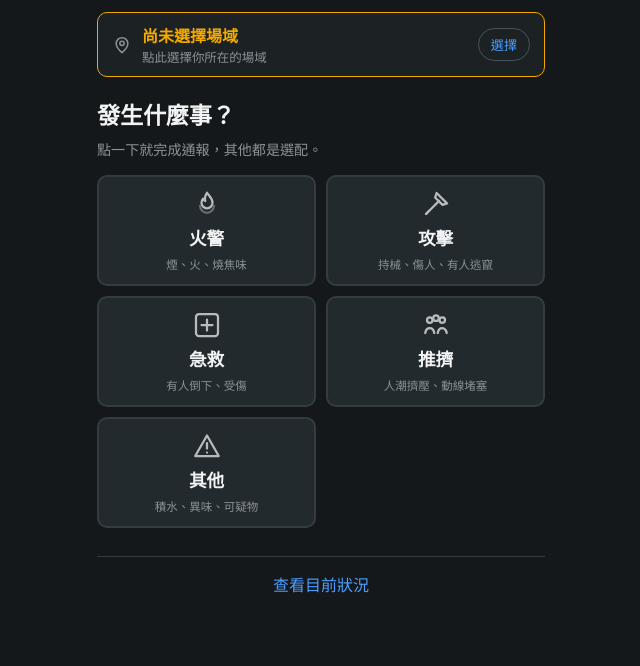
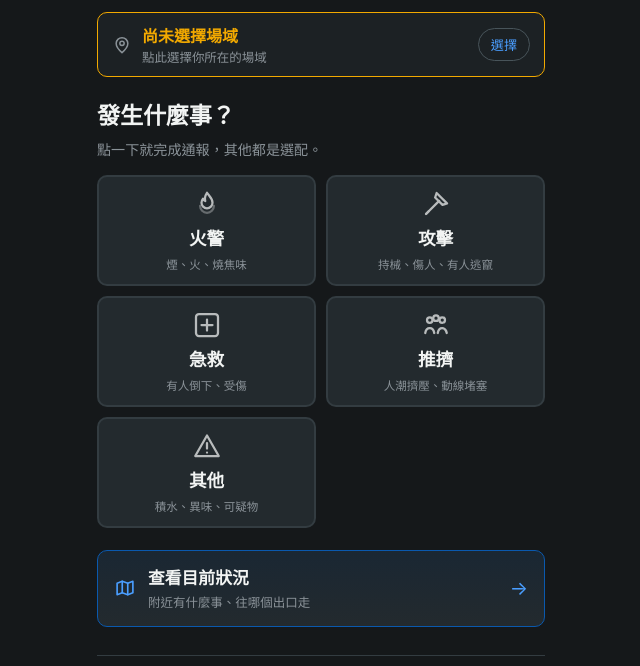
Before and after one commit to FanYueee/NearPulse, a React (Vite) app in the folder client/: page / in a window 1280 px wide. Shown: the top 666 px of the page, without its empty margins (319-959 px from the left). Built offline with nearby package versions, Linux system fonts and the light colour scheme.

Commit message:
態勢頁加入目前位置

```diff
--- a/client/src/pages/ReportPage.jsx
+++ b/client/src/pages/ReportPage.jsx
@@ -840,8 +840,20 @@ export default function ReportPage() {
 
       {error && <p className="error-note" style={{ marginTop: 12 }}>{error}</p>}
 
+      {/* 這不是頁尾連結，是**另一半的功能**。
+          回報與查看是兩個對等的入口，把其中一個做成一行小字，
+          等於告訴使用者它不重要——而事實上多數人打開 App 是為了「看發生什麼事」，
+          不是為了通報。 */}
+      <a className="situation-cta" href="#/situation">
+        <Pictogram name="map" size={22} />
+        <span className="situation-cta-body">
+          <b>查看目前狀況</b>
+          <span className="situation-cta-sub">附近有什麼事、往哪個出口走</span>
+        </span>
+        <span className="situation-cta-go" aria-hidden="true">→</span>
+      </a>
+
       <footer className="page-footer">
-        <a href="#/situation">查看目前狀況</a>
         {venue?.attribution && <p className="attribution">{venue.attribution}</p>}
       </footer>
 
--- a/client/src/pages/SituationPage.jsx
+++ b/client/src/pages/SituationPage.jsx
@@ -29,7 +29,7 @@ import { startSituationPolling } from '../modules/api.js';
 import { isSpeechSupported, speak } from '../modules/speech.js';
 import OfflineBar from '../components/OfflineBar.jsx';
 import { etaOf } from '../modules/train.js';
-import { coarseFix, lastKnownFix } from '../modules/location.js';
+import { coarseFix, lastKnownFix, resolveLocation } from '../modules/location.js';
 import { wordingFor } from '../modules/incidentWording.js';
 import Pictogram from '../components/Pictogram.jsx';
 
@@ -327,10 +327,19 @@ export default function SituationPage() {
   const [mapOpen, setMapOpen] = useState(
     () => sessionStorage.getItem('np_overview_map') !== '0'
   );
+  /** 你在哪——決定了「附近」是什麼意思 */
+  const [here, setHere] = useState(null);
 
   useEffect(() => {
     const poller = startSituationPolling(setCard, { intervalMs: 12_000 });
     return () => poller.stop();
+  }, []);
+
+  // 上次確認過的場域（回報頁選的那個）——讓「附近」有具體的參照
+  useEffect(() => {
+    resolveLocation().then(({ claim, stationName }) => {
+      if (claim) setHere({ id: claim.stationId, name: stationName ?? claim.stationId });
+    });
   }, []);
 
   // 靜默試一次定位：拿得到就能篩「附近」，拿不到就維持全部（地下的常態）
@@ -411,6 +420,34 @@ export default function SituationPage() {
       <div className="card-head">
         <h1 className="headline" style={{ margin: 0 }}>目前狀況</h1>
         <span className="card-time">更新於 {time(card.generatedAt)}</span>
+      </div>
+
+      {/* 【你在哪】
+          這一頁通篇在講「附近」——1 公里內、5 公里內、鄰近場域警示——
+          但先前從來沒說過「附近」是相對於哪裡。使用者不知道基準點，
+          那些篩選就等於在猜。
+          三種基準，語氣依可信度遞減：手選的場域 → 定位 → 收不到。 */}
+      <div className="here-bar">
+        <Pictogram name="pin" size={18} className="here-icon" />
+        {here ? (
+          <span className="here-body">
+            <b>{here.name}</b>
+            <span className="here-sub">你上次確認的位置</span>
+          </span>
+        ) : fix ? (
+          <span className="here-body">
+            <b>依目前定位</b>
+            <span className="here-sub">
+              誤差約 {Math.round(fix.accuracy)}m{fix.ageMin ? `　${fix.ageMin} 分鐘前` : ''}
+            </span>
+          </span>
+        ) : (
+          <span className="here-body">
+            <b>不知道你在哪</b>
+            <span className="here-sub">收不到定位——下方只能顯示全部事件</span>
+          </span>
+        )}
+        <a className="here-action" href="#/">變更</a>
       </div>
 
       <button
--- a/client/src/styles.css
+++ b/client/src/styles.css
@@ -1329,3 +1329,52 @@ button { cursor: pointer; }
 /* 指認清單：方位是主要區分依據（地標常常全部相同） */
 .sighting-where { display: flex; flex-wrap: wrap; gap: 2px 6px; align-items: baseline; }
 .sighting-side { font-size: .92rem; color: var(--enamel); }
+
+/* ===========================================================================
+   「你在哪」——這一頁通篇在講「附近」，得先說清楚基準點
+   =========================================================================== */
+
+.here-bar {
+  display: flex;
+  gap: 10px;
+  align-items: center;
+  padding: 10px 12px;
+  margin-top: 10px;
+  background: var(--tunnel-2);
+  border: 1px solid var(--edge);
+  border-left: 4px solid var(--info);
+  border-radius: 0 var(--r-tap) var(--r-tap) 0;
+}
+.here-icon { color: var(--info-lit); }
+.here-body { display: flex; flex: 1; flex-direction: column; gap: 1px; min-width: 0; }
+.here-body b { font-size: 1rem; }
+.here-sub { font-size: .76rem; color: var(--dim); }
+.here-action {
+  flex: none;
+  padding: 6px 12px;
+  font-size: .82rem;
+  color: var(--info-lit);
+  text-decoration: none;
+  border: 1px solid var(--edge-2);
+  border-radius: var(--r-pill);
+}
+
+/* 查看目前狀況：與「回報」對等的入口，不是頁尾小字。
+   多數人打開 App 是為了看發生什麼事，不是為了通報。 */
+.situation-cta {
+  display: flex;
+  gap: 12px;
+  align-items: center;
+  padding: 14px 16px;
+  margin-top: 22px;
+  color: var(--enamel);
+  text-decoration: none;
+  background: linear-gradient(180deg, #1a2733, var(--panel));
+  border: 1px solid var(--info);
+  border-radius: var(--r-tap);
+}
+.situation-cta > .pict { color: var(--info-lit); }
+.situation-cta-body { display: flex; flex: 1; flex-direction: column; gap: 2px; }
+.situation-cta-body b { font-size: 1.05rem; }
+.situation-cta-sub { font-size: .78rem; color: var(--dim); }
+.situation-cta-go { font-size: 1.2rem; color: var(--info-lit); }
```
